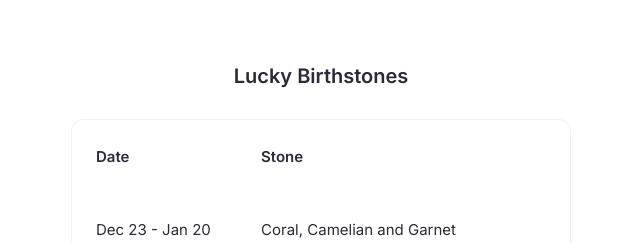
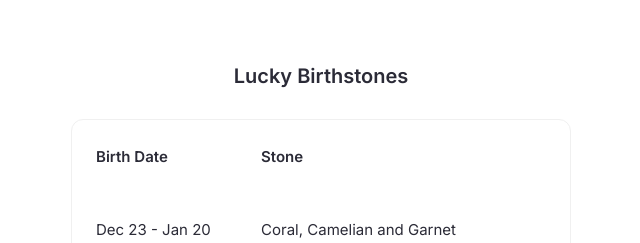
Before and after one commit to asrarreshi/lucky, a plain HTML site: page index.html in a window 1280 px wide. Shown: the part 1360-1603 px from the top of the page, 319-959 px from the left. Drawn offline with nearby package versions, Linux system fonts and the light colour scheme.

Commit message:
Change date to birth date

```diff
--- a/index.html
+++ b/index.html
@@ -76,7 +76,7 @@
         <div class="table-div">
             <table>
                 <tr>
-                    <th>Date</th>
+                    <th>Birth Date</th>
                     <th>Stone</th>
                     <th>Sign</th>
                 </tr>
```
